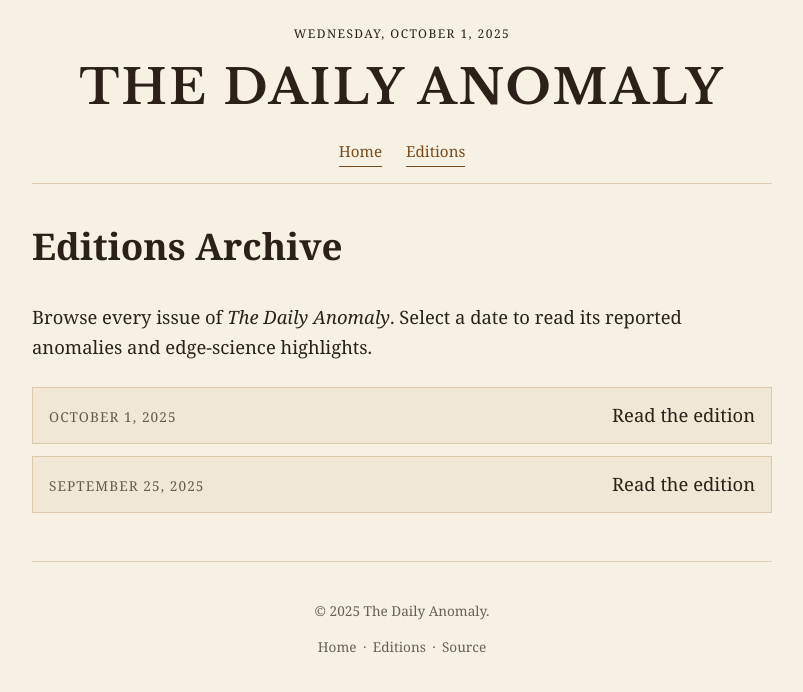
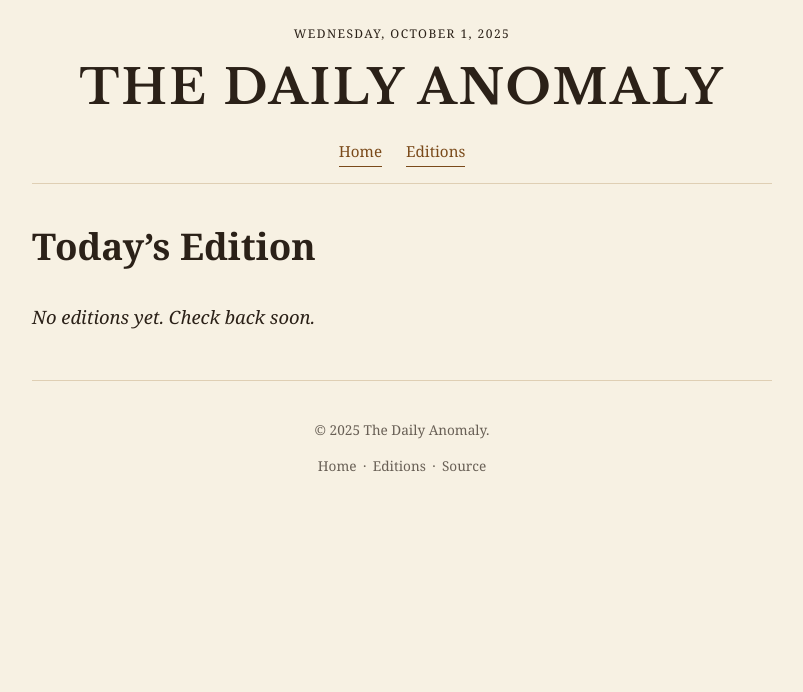
Before and after one commit to PROMIREC/the-daily-anomaly, a Jekyll site: the page built from editions/index.md, in a window 1280 px wide. Shown: the top 692 px of the page, without its empty margins (238-1041 px from the left). Built offline with Jekyll 4.4.1, drawn with Linux system fonts in a browser that asks for light colours.

Commit message:
Update index.md

```diff
--- a/editions/index.md
+++ b/editions/index.md
@@ -1,23 +1,17 @@
 ---
-title: Editions Archive
+title: The Daily Anomaly
 layout: default
-permalink: /editions/
 ---
 
-# Editions Archive
+# Today’s Edition
 
-Browse every issue of *The Daily Anomaly*. Select a date to read its reported anomalies and edge-science highlights.
+{% assign eds = site.pages
+  | where_exp: "p", "p.path contains '/editions/'"
+  | sort: "path" | reverse %}
+{% assign latest = eds | first %}
 
-<ul class="edition-list">
-  {% assign edition_pages = site.pages | where_exp: 'p', 'p.path contains "editions/"' %}
-  {% assign edition_pages = edition_pages | where_exp: 'p', 'p.name != "index.md"' %}
-  {% assign edition_pages = edition_pages | sort: 'path' | reverse %}
-  {% for edition in edition_pages %}
-    {% assign edition_slug = edition.name | split: '.' | first %}
-    {% assign edition_date_formatted = edition_slug | date: "%B %-d, %Y" %}
-    <li>
-      <span class="edition-list__date">{{ edition_date_formatted }}</span>
-      <a href="{{ site.baseurl }}{{ edition.url }}">Read the edition</a>
-    </li>
-  {% endfor %}
-</ul>
+{% if latest %}
+- 👉 [Read the full edition]({{ latest.url | relative_url }})
+{% else %}
+*No editions yet. Check back soon.*
+{% endif %}
```
